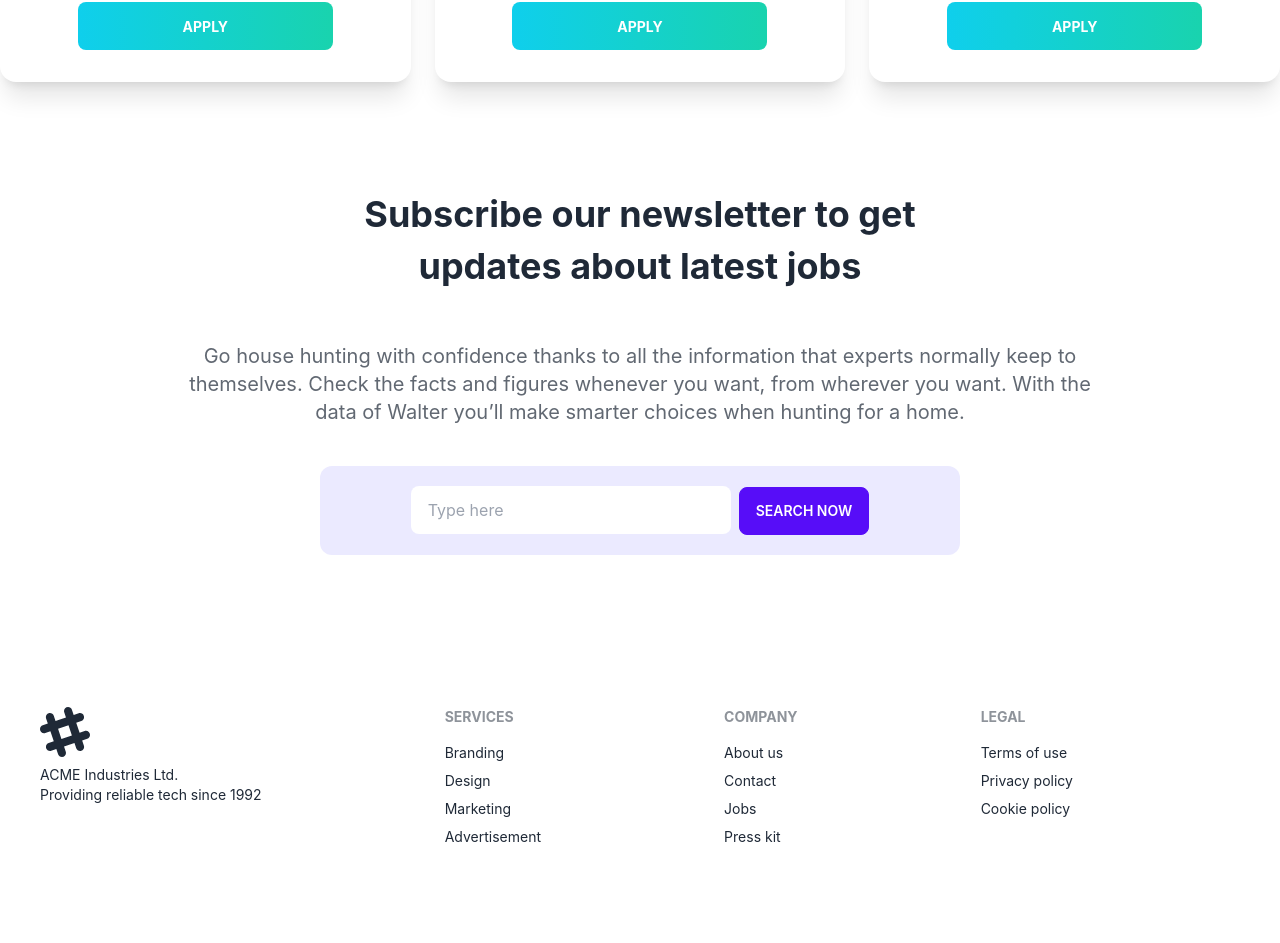
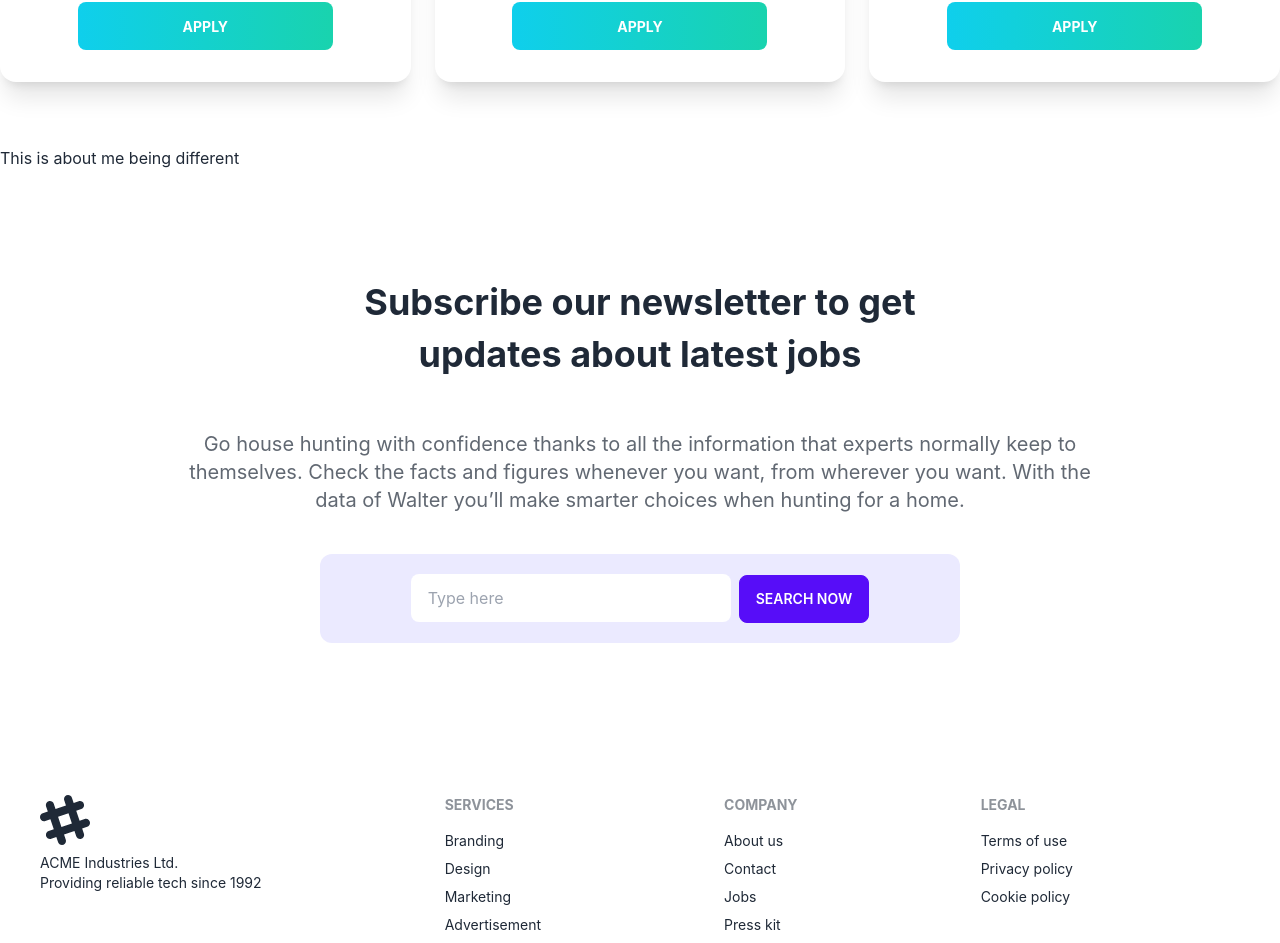
Before and after one commit to Sayeednayeem1/job-finder, a React (Create React App) app: page / in a window 1280 px wide. Shown: the part 2774-3717 px from the top of the page. Before the commit the page ends 3661 px from the top, so only its background shows below. Built offline with nearby package versions, Linux system fonts and the light colour scheme.

Commit message:
Created WhyAreWeDifferent component and added it to the home route

```diff
--- a/src/Pages/Home/Home/Home.js
+++ b/src/Pages/Home/Home/Home.js
@@ -4,6 +4,7 @@ import BuildJobBoard from '../BuildJobBoard/BuildJobBoard';
 import ExperiencedJobs from '../JobsCategory/ExperiencedJobs/ExperiencedJobs';
 import FresherJobs from '../JobsCategory/FresherJobs/FresherJobs';
 import Subscribe from '../Subscribe/Subscribe';
+import WhyAreWeDifferent from '../WhyAreWeDifferent/WhyAreWeDifferent';
 
 const Home = () => {
     return (
@@ -12,6 +13,7 @@ const Home = () => {
             <FresherJobs />
             <BuildJobBoard />
             <ExperiencedJobs />
+            <WhyAreWeDifferent />
             <Subscribe />
         </div>
     );
--- /dev/null
+++ b/src/Pages/Home/WhyAreWeDifferent/WhyAreWeDifferent.js
@@ -0,0 +1,11 @@
+import React from 'react';
+
+const WhyAreWeDifferent = () => {
+    return (
+        <div>
+            <h1>This is about me being different</h1>
+        </div>
+    );
+};
+
+export default WhyAreWeDifferent;
```
